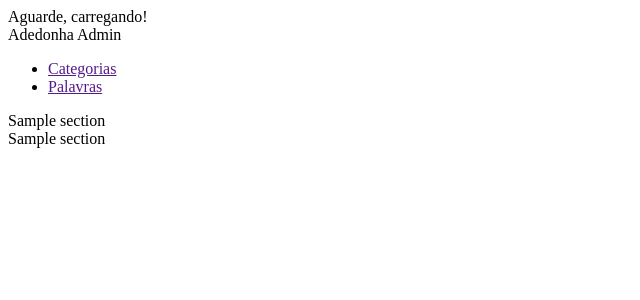
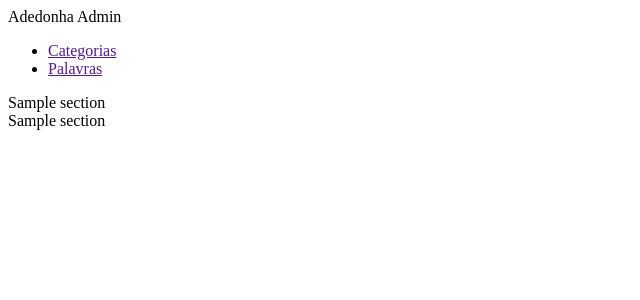
Before and after one commit to CharlesLB/adedonha-hack, a PHP site: the page made by Views/admin/_theme.php in a window 1280 px wide. Shown: the top 300 px of the page, without its empty margins (0-640 px from the left). Run offline with PHP 8.4, Linux system fonts and the light colour scheme; the template is opened without the code that fills it: most values are stand-ins (such as "Sample title", 1, 10 or a date in 2020); data that the repository does not hold is empty.

Commit message:
Admin Interfaces

```diff
--- a/Views/admin/_theme.php
+++ b/Views/admin/_theme.php
@@ -14,14 +14,6 @@
 </head>
 
 <body>
-
-    <div class="ajax_load">
-        <div class="ajax_load_box">
-            <div class="ajax_load_box_circle"></div>
-            <div class="ajax_load_box_title">Aguarde, carregando!</div>
-        </div>
-    </div>
-
     <div class="container">
         <div class="sidebar">
             <header>Adedonha Admin</header>
--- a/Views/admin/home.php
+++ b/Views/admin/home.php
@@ -43,9 +43,6 @@
                 data: form.serialize(),
                 type: "POST",
                 dataType: "json",
-                beforeSend: function(){
-                    load("open");
-                },
                 success: function (callback){
                     if(callback.message){
                         form_ajax.html(callback.message).fadeIn();
@@ -58,9 +55,6 @@
                     if (callback.category) {
                         categories.prepend(callback.category);
                     }
-                },
-                complete: function(){
-                    load("close");
                 }
             });
         });
```
Also changed, not shown: Views/admin/word.php (+1 -16 lines).
